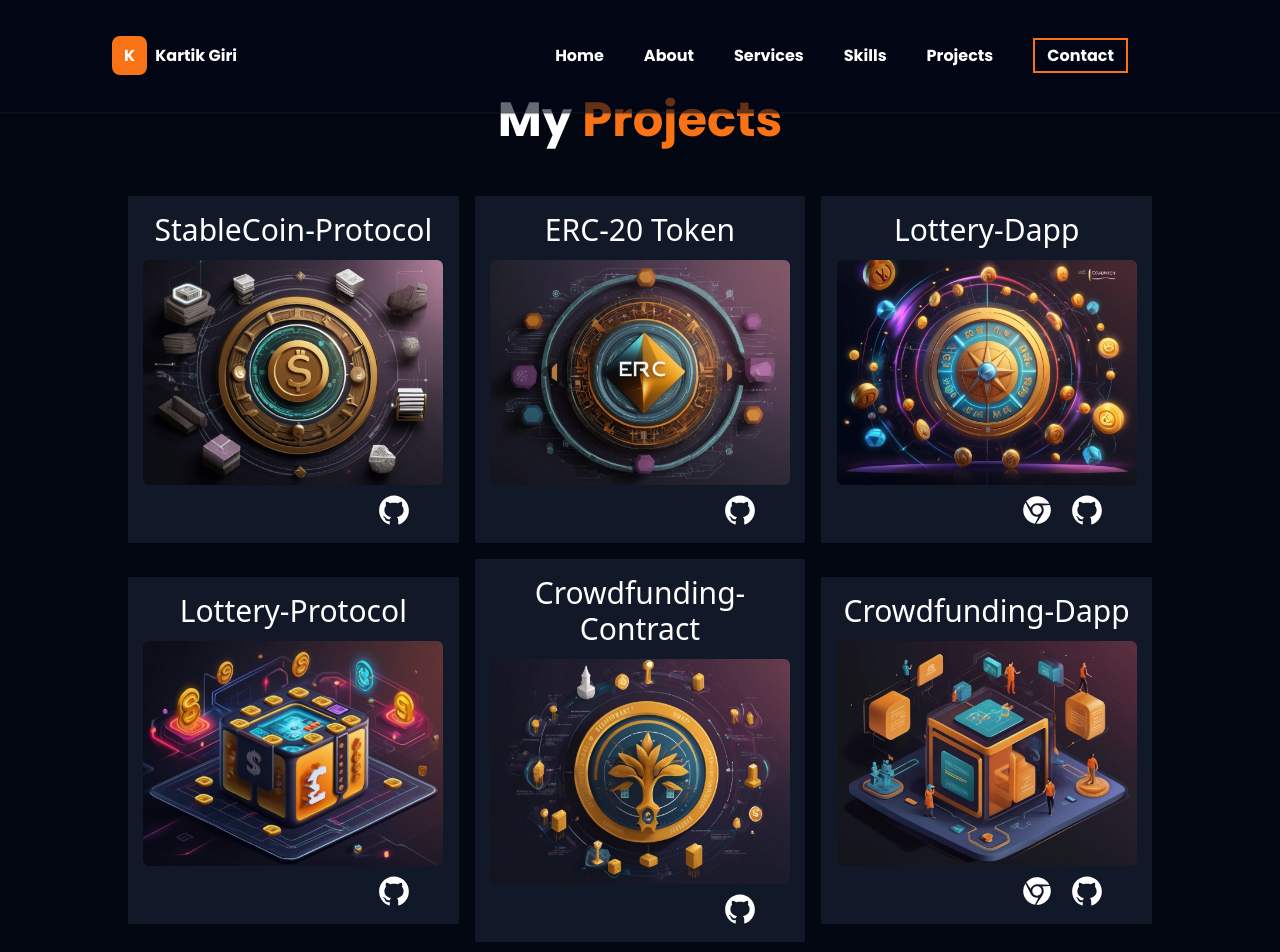
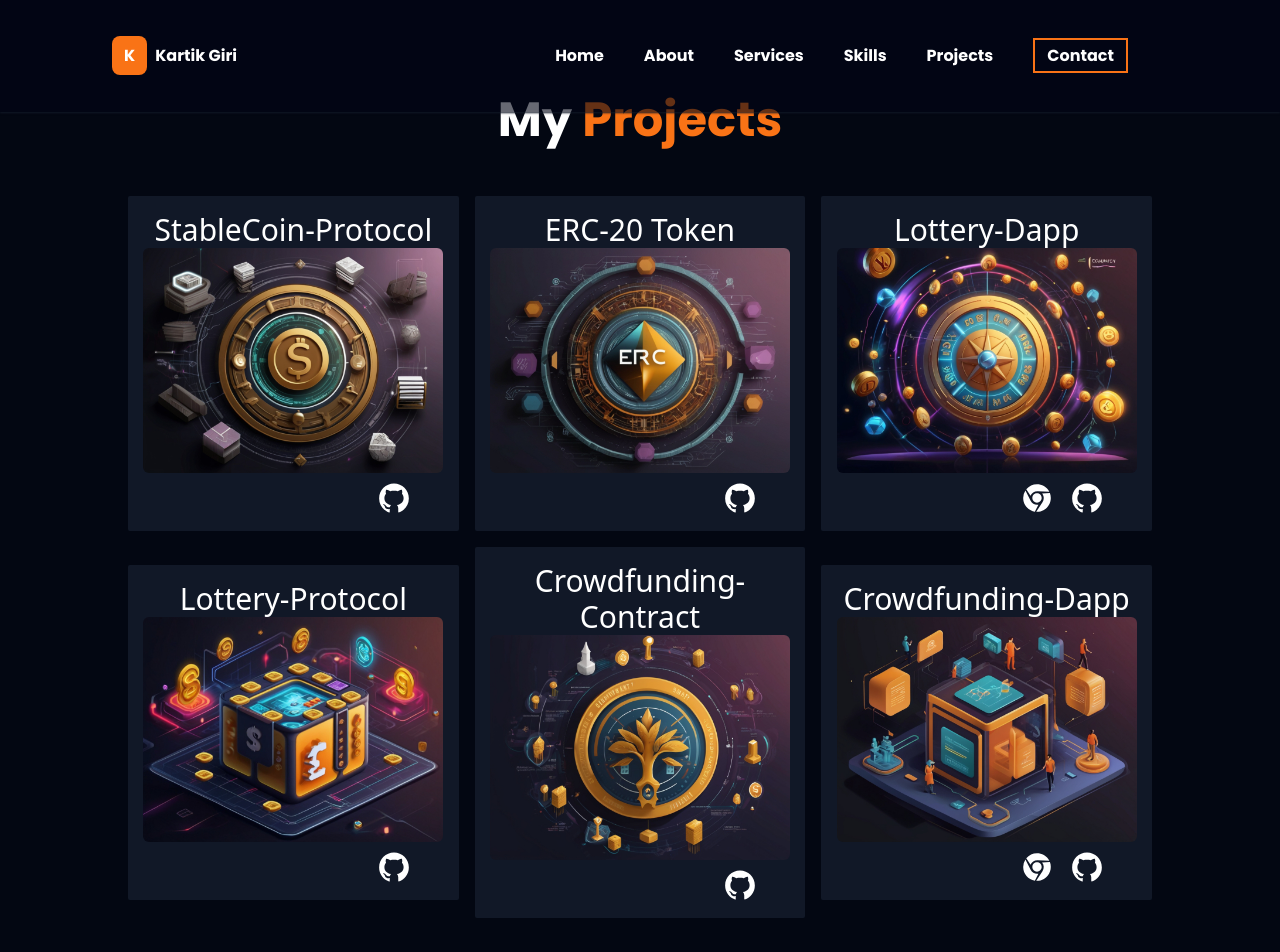
Before and after one commit to kartik-giri/Web3_portfolio, a Next.js app: page /projects in a window 1280 px wide. Shown: the top 952 px of the page. Built offline with nearby package versions, Linux system fonts and the light colour scheme.

Commit message:
change p in images

```diff
--- a/src/app/projects/page.tsx
+++ b/src/app/projects/page.tsx
@@ -26,7 +26,7 @@ export default function Projects() {
             <h1 className=" text-white font-sans font-medium text-3xl text-center mt-4">
               StableCoin-Protocol
             </h1>
-            <div className=" w-full h-full flex justify-center pt-3">
+            <div className=" w-full h-full flex xl:p-0 p-4 justify-center pt-3">
               <Image
                 src={stableCoin}
                 width={300}
@@ -53,7 +53,7 @@ export default function Projects() {
             <h1 className=" text-white font-sans font-medium text-3xl text-center mt-4">
               ERC-20 Token
             </h1>
-            <div className=" w-full h-full flex justify-center pt-3">
+            <div className=" w-full h-full  xl:p-0 p-4 flex justify-center pt-3">
               <Image
                 src={erc20}
                 width={300}
@@ -80,7 +80,7 @@ export default function Projects() {
             <h1 className=" text-white font-sans font-medium text-3xl text-center mt-4">
               Lottery-Dapp
             </h1>
-            <div className=" w-full h-full flex justify-center pt-3">
+            <div className=" w-full h-full xl:p-0 p-4 flex justify-center pt-3">
               <Image
                 src={lotteryContract}
                 width={300}
@@ -116,7 +116,7 @@ export default function Projects() {
             <h1 className=" text-white font-sans font-medium text-3xl text-center mt-4">
               Lottery-Protocol
             </h1>
-            <div className=" w-full h-full flex justify-center pt-3">
+            <div className=" w-full h-full flex xl:p-0 p-4 justify-center pt-3">
               <Image
                 src={lotterydapp}
                 width={300}
@@ -143,7 +143,7 @@ export default function Projects() {
             <h1 className=" text-white font-sans font-medium mx-1 text-3xl text-center mt-4">
               Crowdfunding-Contract
             </h1>
-            <div className=" w-full h-full flex justify-center pt-3">
+            <div className=" w-full h-full xl:p-0 p-4 flex justify-center pt-3">
               <Image
                 src={fundMeContract}
                 width={300}
@@ -170,7 +170,7 @@ export default function Projects() {
             <h1 className=" text-white font-sans font-medium text-3xl text-center mt-4">
               Crowdfunding-Dapp
             </h1>
-            <div className=" w-full h-full flex justify-center pt-3">
+            <div className=" w-full h-full xl:p-0 p-4 flex justify-center pt-3">
               <Image
                 src={fundMeDapp}
                 width={300}
```
